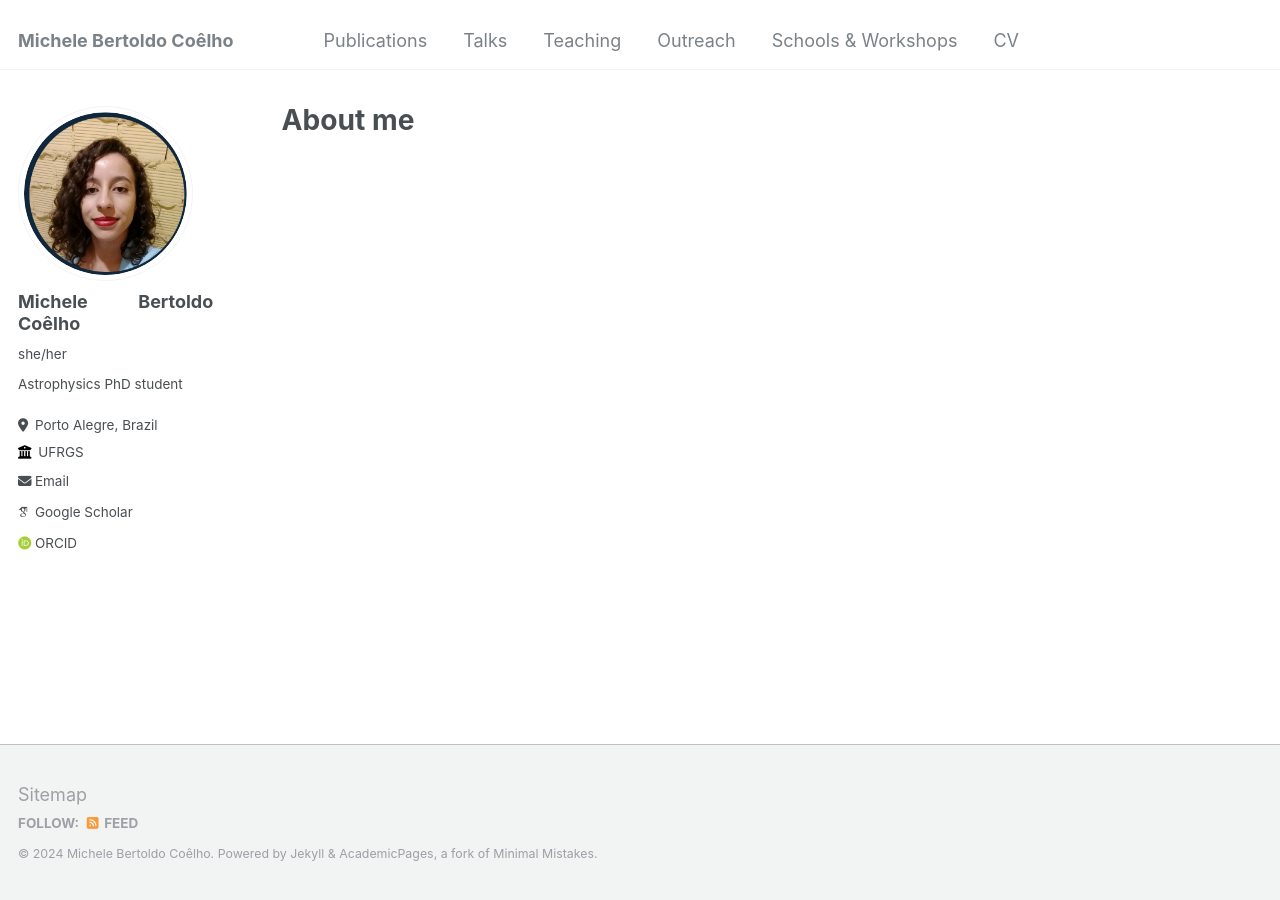
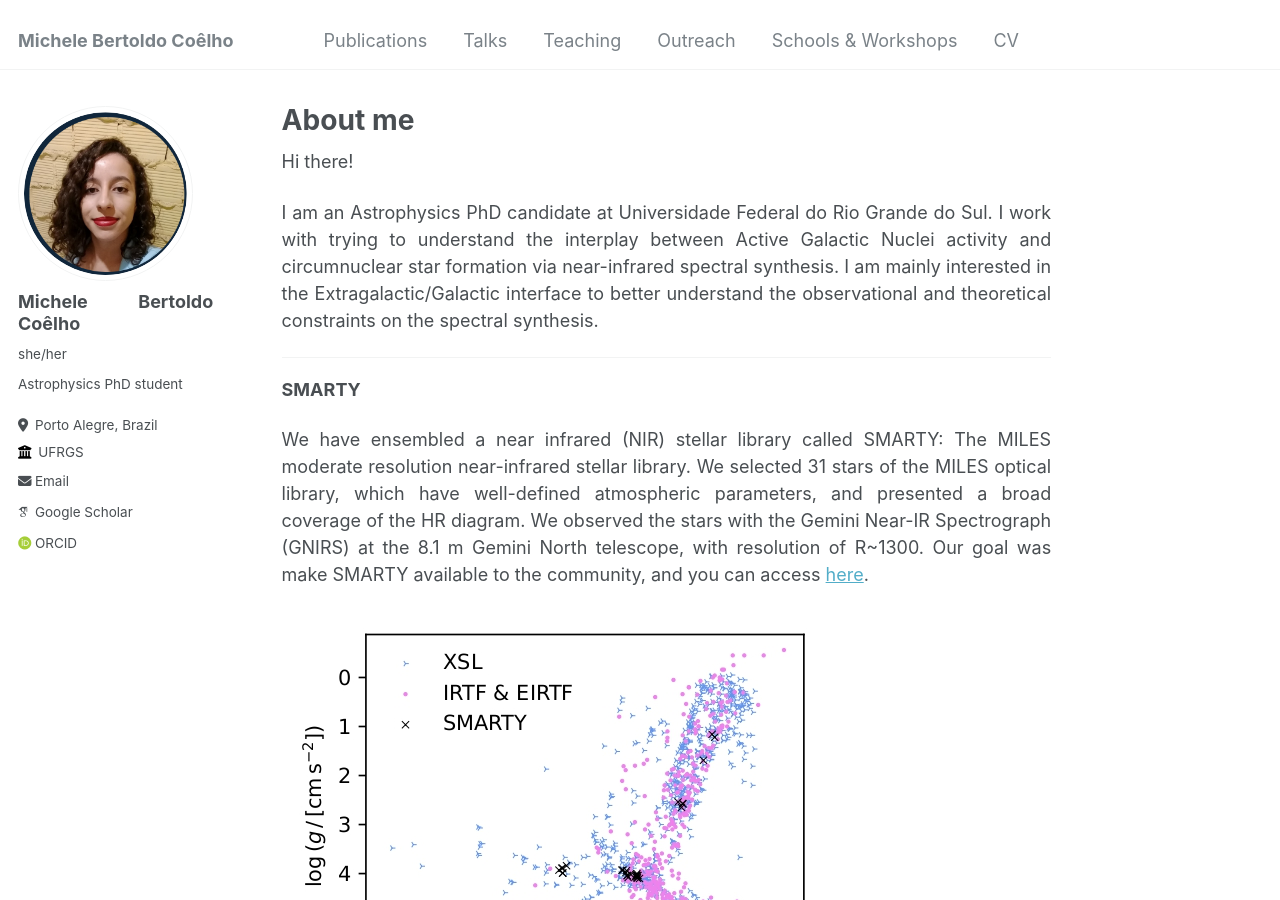
Before and after one commit to michele-bc/michele-bc.github.io, a Jekyll site: the page built from _pages/about.md, in a window 1280 px wide and 900 px high. Built offline with Jekyll 4.4.1, drawn with Linux system fonts in a browser that asks for light colours; some web fonts are replaced; part of the change alters nothing that is shown.

Commit message:
Update about.md

```diff
--- a/_pages/about.md
+++ b/_pages/about.md
@@ -7,7 +7,7 @@ redirect_from:
   - /about.html
 ---
 
-<style>body {text-align: justify}
+<style>body {text-align: justify}</style>
 Hi there!
 
 I am an Astrophysics PhD candidate at Universidade Federal do Rio Grande do Sul. I work with trying to understand the interplay between Active Galactic Nuclei activity and circumnuclear star formation via near-infrared spectral synthesis. I am mainly interested in the Extragalactic/Galactic interface to better understand the observational and theoretical constraints on the spectral synthesis.
@@ -19,4 +19,3 @@ I am an Astrophysics PhD candidate at Universidade Federal do Rio Grande do Sul.
 We have ensembled a near infrared (NIR) stellar library called SMARTY: The MILES moderate resolution near-infrared stellar library. We selected 31 stars of the MILES optical library, which have well-defined atmospheric parameters, and presented a broad coverage of the HR diagram. We observed the stars with the Gemini Near-IR Spectrograph (GNIRS) at the 8.1 m Gemini North telescope, with resolution of R~1300. Our goal was make SMARTY available to the community, and you can access [here](https://www.if.ufrgs.br/~riffel/smarty/).
 
 ![The HR diagram for NIR stellar libraries.](/images/SMARTY-HR.jpg "The HR diagram for NIR stellar libraries.")
-</style>
```
